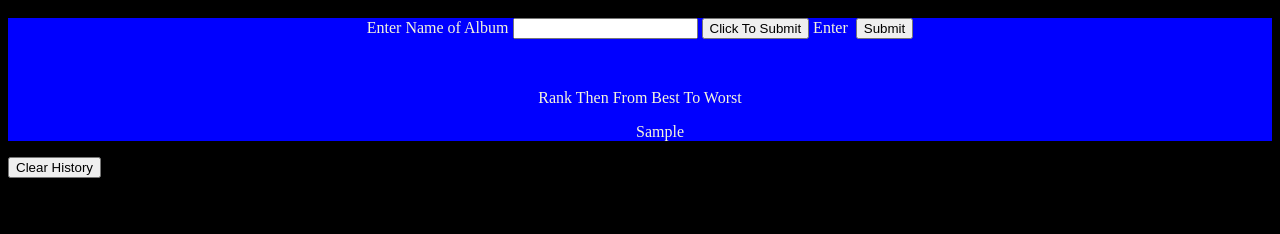
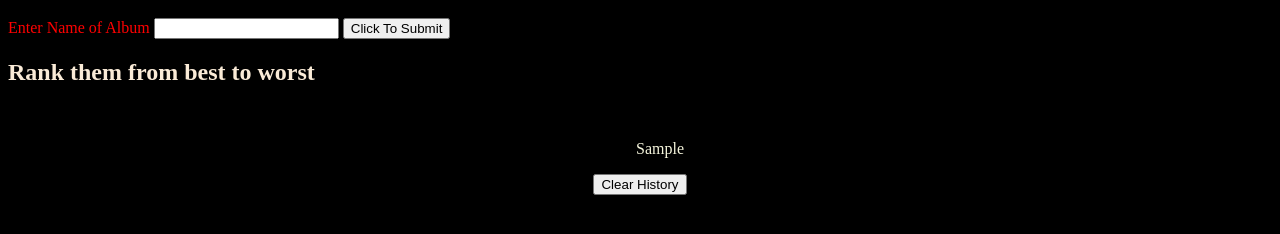
Before and after one commit to staten-island-tech/dom-manipulation-project-OctavioM3, a plain HTML site: page index.html in a window 1280 px wide. Both pictures are taken after typing "Sample" into the empty fields and a click on the input "Click To Submit". Shown: the part 48-282 px from the top of the page. Drawn offline with Linux system fonts and the light colour scheme.

Commit message:
retertertertert5tey

```diff
--- a/dom.js
+++ b/dom.js
@@ -9,34 +9,30 @@ const DOMSelectors = {
     ImgInput: document.querySelector(".img-input"),
 };
 
-function backandtext(background) {
-    background.style.backgroundColor = "blue";
-    l1s.style.fontSize = "200px";
+DOMSelectors.formName.addEventListener("submit", function (event) {
+    event.preventDefault()
+    enter()
+    clear()
+    clearInputspace()
+})
+
+
+
+function enter() {
+    let input = DOMSelectors.NameInput.value;
+    DOMSelectors.box.insertAdjacentHTML("beforeend", `<div><ol><l1> ${input} </l1></ol>
+    <button id="clear">Clear History</button></div>`);
 };
 
-DOMSelectors.formName.addEventListener("submit", function(event) {
-    event.preventDefault();
-    backandtext(DOMSelectors.box);
-});
+function clear() {
+    let remove = document.querySelectorAll("#clear")
+    remove.forEach((erase) => {
+        erase.addEventListener("click", function(secondevent){
+            secondevent.target.parentElement.remove()
+        });
+    });
+};
 
-DOMSelectors.box.insertAdjacentHTML(
-    "beforeend",
-    'Rank Then From Best To Worst'
-);
-
-DOMSelectors.formName.addEventListener("submit", function () {
-    let input = DOMSelectors.NameInput.value;
-    DOMSelectors.box.insertAdjacentHTML("beforeend", `<ol><l1> ${input} </l1></ol>`);
-    console.log(DOMSelectors.NameInput.value);
+function clearInputspace() {
     DOMSelectors.NameInput.value = "";
-});
-DOMSelectors.formName.addEventListener("submit", function () {
-    let pic = DOMSelectors.ImgInput.src;
-    DOMSelectors.box.insertAdjacentElement("beforeend", `<ol><img> ${pic} </img></ol>`);
-    console.log(DOMSelectors.ImgInput.value);
-    DOMSelectors.ImgInput.value = "";
-})
-
-DOMSelectors.button.addEventListener("click", function () {
-    document.location.reload();
-});
+}
--- a/index.html
+++ b/index.html
@@ -7,14 +7,11 @@
 </head>
 <body>
     <h1>Album Tier List</h1>
-    <div id="firstbox">
     <form action="" id="formName">
         <label for="Title">Enter Name of Album</label>
         <input type="NameInput" name="nameinput" class="name-input" />
         <input type="submit" value="Click To Submit" id="submit" />
-        <label for="Title">Enter</label>
-        <input type="image" value="" class="img-input" />
-        <input type="submit" name="Clicke To Submit" id="2ndsubmit">
+        <h2>Rank them from best to worst</h2>
     </form>
     <ol>
     <l1></l1>
@@ -24,9 +21,7 @@
     <l1></l1>
     <img id="imgsource" src="" alt="">
     </ol>
-    </div>
-    <div id="clearbox">
-    <button id="clear">Clear History</button>
+    <div id="firstbox">
     </div>
     <script src="dom.js"></script>
 </body>
```
